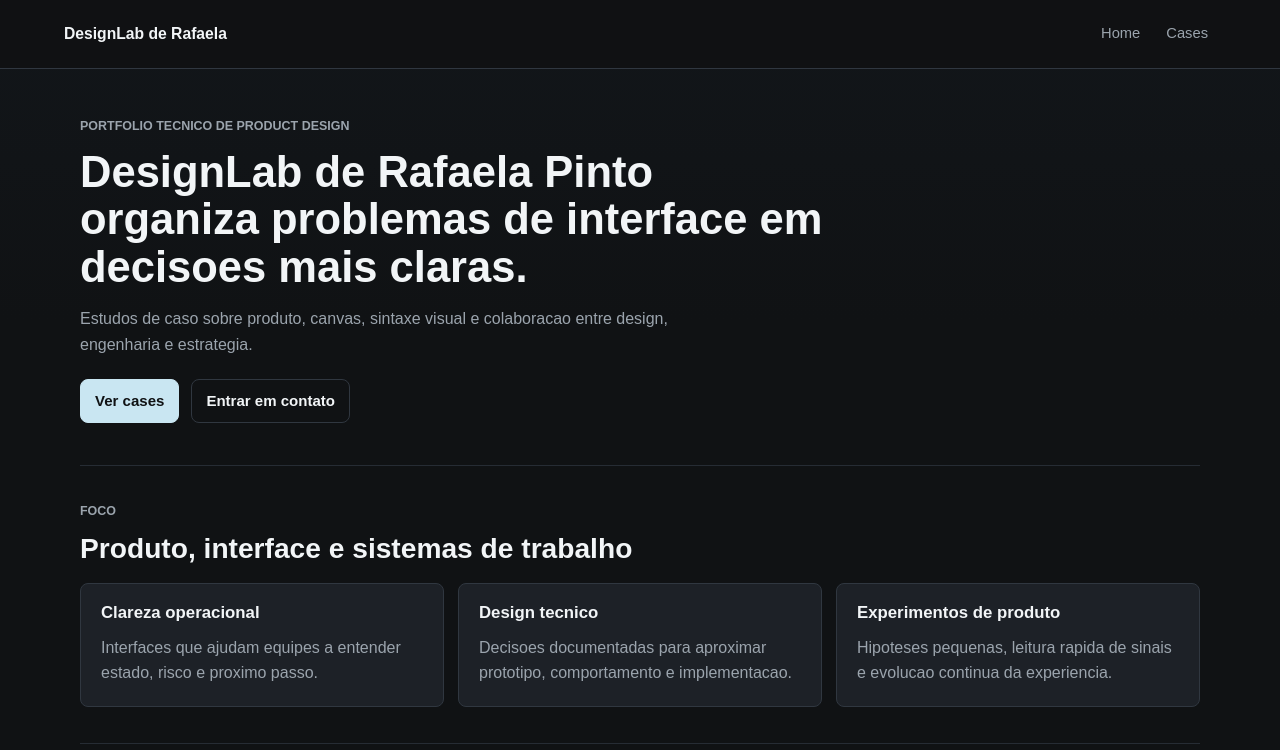
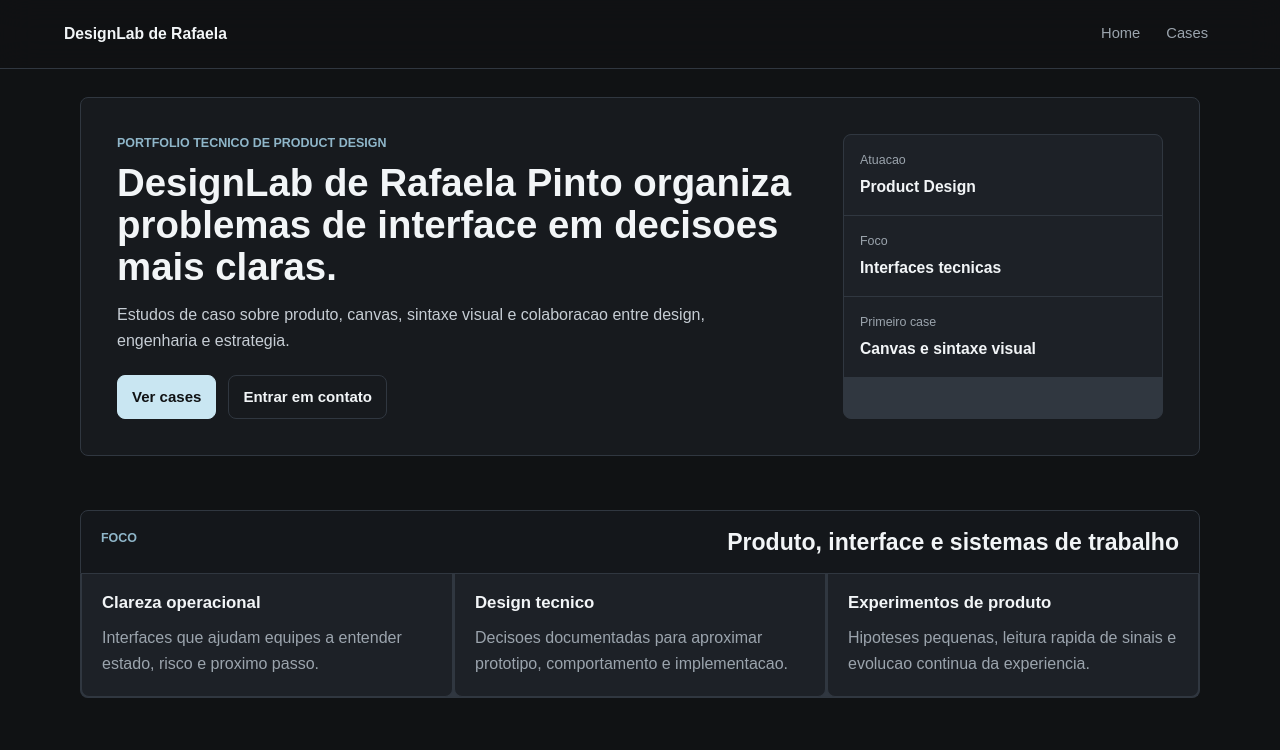
Before and after one commit to rafaelabp/DesignLab, a Next.js app: page / in a window 1280 px wide. Shown: the top 750 px of the page. Built offline with nearby package versions, Linux system fonts and the light colour scheme.

Commit message:
Restructure home as technical portfolio

```diff
--- a/app/globals.css
+++ b/app/globals.css
@@ -23,7 +23,7 @@ html {
 
 body {
   margin: 0;
-  background: linear-gradient(180deg, #12161a 0, var(--background) 320px);
+  background: var(--background);
   color: var(--foreground);
   font-family: Arial, Helvetica, sans-serif;
   line-height: 1.6;
@@ -98,21 +98,62 @@ p {
 .section {
   width: min(1120px, calc(100% - 40px));
   margin: 0 auto;
-  padding: 36px 0;
+  padding: 20px 0;
 }
 
 .section + .section {
-  border-top: 1px solid color-mix(in srgb, var(--line) 72%, transparent);
+  margin-top: 14px;
 }
 
 .hero,
 .caseHero {
-  padding-top: 48px;
-  padding-bottom: 42px;
+  padding-top: 28px;
+  padding-bottom: 20px;
+}
+
+.heroPanel {
+  display: grid;
+  grid-template-columns: minmax(0, 1fr) 320px;
+  gap: 20px;
+  border: 1px solid var(--line);
+  border-radius: 8px;
+  background: var(--surface);
+  padding: clamp(22px, 4vw, 36px);
+}
+
+.heroContent {
+  align-self: center;
+}
+
+.heroAside {
+  display: grid;
+  align-content: start;
+  gap: 1px;
+  overflow: hidden;
+  border: 1px solid var(--line);
+  border-radius: 8px;
+  background: var(--line);
+}
+
+.heroAside div {
+  display: grid;
+  gap: 3px;
+  background: var(--surface-raised);
+  padding: 16px;
+}
+
+.heroAside span {
+  color: var(--muted);
+  font-size: 0.78rem;
+}
+
+.heroAside strong {
+  color: var(--foreground);
+  font-size: 0.98rem;
 }
 
 .eyebrow {
-  margin-bottom: 12px;
+  margin-bottom: 8px;
   color: var(--accent);
   font-size: 0.78rem;
   font-weight: 700;
@@ -127,15 +168,14 @@ h3 {
 }
 
 h1 {
-  max-width: 760px;
-  font-size: clamp(2rem, 3.4vw, 3.25rem);
+  max-width: 720px;
+  font-size: clamp(1.9rem, 3vw, 2.8rem);
   letter-spacing: 0;
 }
 
 h2 {
-  max-width: 720px;
-  margin-bottom: 18px;
-  font-size: clamp(1.45rem, 2.2vw, 2rem);
+  max-width: 680px;
+  font-size: clamp(1.25rem, 1.8vw, 1.7rem);
   letter-spacing: 0;
 }
 
@@ -145,7 +185,7 @@ h3 {
 }
 
 .heroText {
-  max-width: 640px;
+  max-width: 600px;
   margin-top: 14px;
   color: var(--ink-soft);
   font-size: 1rem;
@@ -189,14 +229,52 @@ h3 {
   gap: 14px;
 }
 
+.sectionHeader {
+  display: flex;
+  align-items: end;
+  justify-content: space-between;
+  gap: 24px;
+  border: 1px solid var(--line);
+  border-radius: 8px 8px 0 0;
+  background: var(--surface-soft);
+  padding: 18px 20px;
+}
+
+.sectionHeader h2 {
+  margin: 0;
+}
+
+.sectionHeader .eyebrow {
+  margin-bottom: 6px;
+}
+
 .focusGrid article,
 .processGrid article,
 .caseCard {
   border: 1px solid var(--line);
+  border-top: 0;
   border-radius: 8px;
   background: var(--surface-raised);
   box-shadow: none;
   padding: 20px;
+}
+
+.sectionHeader + .focusGrid article,
+.sectionHeader + .processGrid article,
+.sectionHeader + .caseList .caseCard {
+  border-radius: 0 0 8px 8px;
+}
+
+.sectionHeader + .focusGrid,
+.sectionHeader + .processGrid,
+.sectionHeader + .caseList {
+  gap: 1px;
+  overflow: hidden;
+  border-right: 1px solid var(--line);
+  border-bottom: 1px solid var(--line);
+  border-left: 1px solid var(--line);
+  border-radius: 0 0 8px 8px;
+  background: var(--line);
 }
 
 .focusGrid p,
@@ -277,13 +355,21 @@ h3 {
 
   .section {
     width: min(100% - 32px, 1120px);
-    padding: 30px 0;
+    padding: 14px 0;
   }
 
   .hero,
   .caseHero {
-    padding-top: 34px;
-    padding-bottom: 34px;
+    padding-top: 22px;
+    padding-bottom: 14px;
+  }
+
+  .heroPanel {
+    grid-template-columns: 1fr;
+  }
+
+  .sectionHeader {
+    display: block;
   }
 
   .focusGrid,
--- a/app/page.tsx
+++ b/app/page.tsx
@@ -9,6 +9,8 @@ export default function Home() {
   return (
     <>
       <Section className="hero">
+        <div className="heroPanel">
+          <div className="heroContent">
             <p className="eyebrow">Portfolio tecnico de Product Design</p>
             <h1>DesignLab de Rafaela Pinto organiza problemas de interface em decisoes mais claras.</h1>
             <p className="heroText">
@@ -22,6 +24,23 @@ export default function Home() {
               <a className="button buttonSecondary" href="mailto:contato@designlab.dev">
                 Entrar em contato
               </a>
+            </div>
+          </div>
+
+          <aside className="heroAside" aria-label="Resumo profissional">
+            <div>
+              <span>Atuacao</span>
+              <strong>Product Design</strong>
+            </div>
+            <div>
+              <span>Foco</span>
+              <strong>Interfaces tecnicas</strong>
+            </div>
+            <div>
+              <span>Primeiro case</span>
+              <strong>Canvas e sintaxe visual</strong>
+            </div>
+          </aside>
         </div>
       </Section>
 
--- a/components/Section.tsx
+++ b/components/Section.tsx
@@ -12,8 +12,12 @@ export function Section({ children, className, eyebrow, title }: SectionProps) {
 
   return (
     <section className={classes}>
-      {eyebrow ? <p className="eyebrow">{eyebrow}</p> : null}
-      {title ? <h2>{title}</h2> : null}
+      {eyebrow || title ? (
+        <div className="sectionHeader">
+          {eyebrow ? <p className="eyebrow">{eyebrow}</p> : null}
+          {title ? <h2>{title}</h2> : null}
+        </div>
+      ) : null}
       {children}
     </section>
   );
```
Lines whose indentation alone changed are shown as unchanged.
